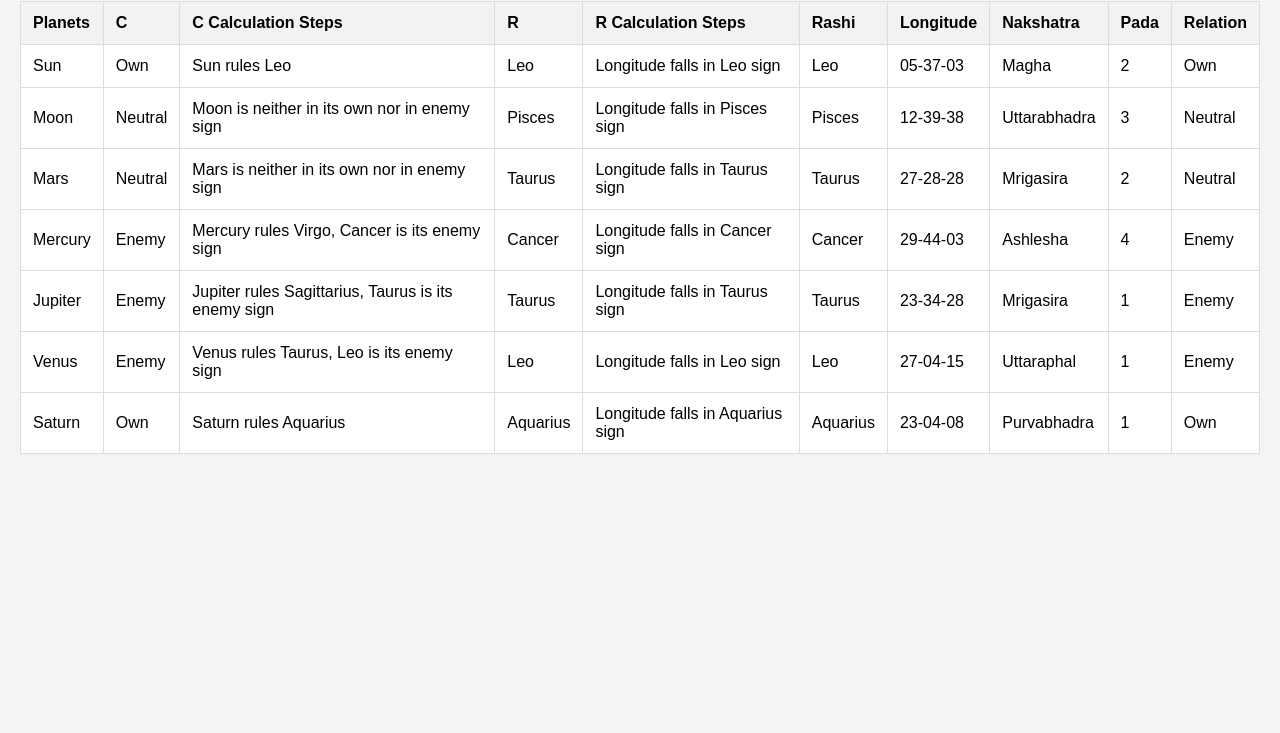
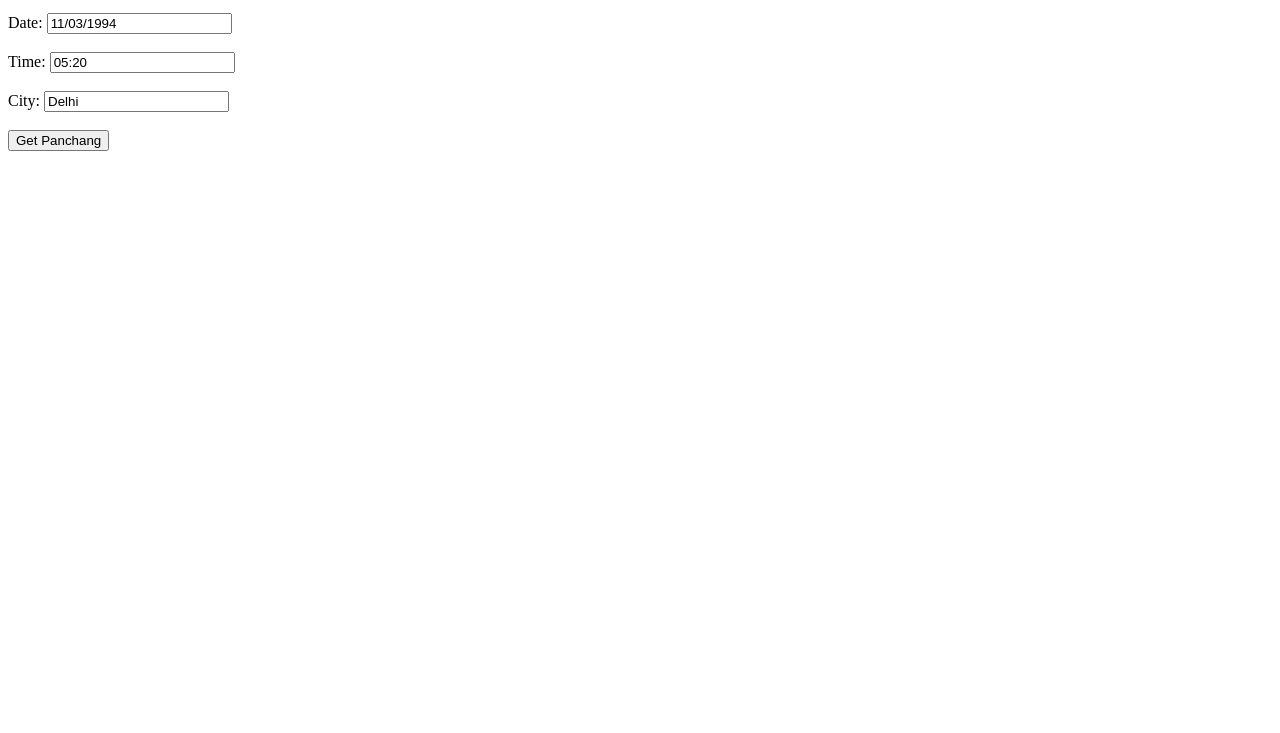
Before and after one commit to AdityaPatel9506/astro, a website: page calculation.html in a window 1280 px wide. Shown: the part 67-800 px from the top of the page. Drawn offline with Linux system fonts and the light colour scheme.

Commit message:
panchang fixed

```diff
--- a/calculation.html
+++ b/calculation.html
@@ -3,136 +3,65 @@
 <head>
     <meta charset="UTF-8">
     <meta name="viewport" content="width=device-width, initial-scale=1.0">
-    <title>Planetary Details</title>
-    <style>
-        body {
-            font-family: Arial, sans-serif;
-            margin: 20px;
-            background-color: #f4f4f4;
-        }
-        table {
-            width: 100%;
-            border-collapse: collapse;
-            margin: 20px 0;
-            background-color: #fff;
-        }
-        th, td {
-            padding: 12px;
-            text-align: left;
-            border: 1px solid #ddd;
-        }
-        th {
-            background-color: #f2f2f2;
-        }
-        caption {
-            font-size: 1.5em;
-            margin: 10px 0;
-        }
-    </style>
+    <title>Panchang Data</title>
 </head>
 <body>
-    <table>
-        <caption>Planetary Details</caption>
-        <thead>
-            <tr>
-                <th>Planets</th>
-                <th>C</th>
-                <th>C Calculation Steps</th>
-                <th>R</th>
-                <th>R Calculation Steps</th>
-                <th>Rashi</th>
-                <th>Longitude</th>
-                <th>Nakshatra</th>
-                <th>Pada</th>
-                <th>Relation</th>
-            </tr>
-        </thead>
-        <tbody>
-            <tr>
-                <td>Sun</td>
-                <td>Own</td>
-                <td>Sun rules Leo</td>
-                <td>Leo</td>
-                <td>Longitude falls in Leo sign</td>
-                <td>Leo</td>
-                <td>05-37-03</td>
-                <td>Magha</td>
-                <td>2</td>
-                <td>Own</td>
-            </tr>
-            <tr>
-                <td>Moon</td>
-                <td>Neutral</td>
-                <td>Moon is neither in its own nor in enemy sign</td>
-                <td>Pisces</td>
-                <td>Longitude falls in Pisces sign</td>
-                <td>Pisces</td>
-                <td>12-39-38</td>
-                <td>Uttarabhadra</td>
-                <td>3</td>
-                <td>Neutral</td>
-            </tr>
-            <tr>
-                <td>Mars</td>
-                <td>Neutral</td>
-                <td>Mars is neither in its own nor in enemy sign</td>
-                <td>Taurus</td>
-                <td>Longitude falls in Taurus sign</td>
-                <td>Taurus</td>
-                <td>27-28-28</td>
-                <td>Mrigasira</td>
-                <td>2</td>
-                <td>Neutral</td>
-            </tr>
-            <tr>
-                <td>Mercury</td>
-                <td>Enemy</td>
-                <td>Mercury rules Virgo, Cancer is its enemy sign</td>
-                <td>Cancer</td>
-                <td>Longitude falls in Cancer sign</td>
-                <td>Cancer</td>
-                <td>29-44-03</td>
-                <td>Ashlesha</td>
-                <td>4</td>
-                <td>Enemy</td>
-            </tr>
-            <tr>
-                <td>Jupiter</td>
-                <td>Enemy</td>
-                <td>Jupiter rules Sagittarius, Taurus is its enemy sign</td>
-                <td>Taurus</td>
-                <td>Longitude falls in Taurus sign</td>
-                <td>Taurus</td>
-                <td>23-34-28</td>
-                <td>Mrigasira</td>
-                <td>1</td>
-                <td>Enemy</td>
-            </tr>
-            <tr>
-                <td>Venus</td>
-                <td>Enemy</td>
-                <td>Venus rules Taurus, Leo is its enemy sign</td>
-                <td>Leo</td>
-                <td>Longitude falls in Leo sign</td>
-                <td>Leo</td>
-                <td>27-04-15</td>
-                <td>Uttaraphal</td>
-                <td>1</td>
-                <td>Enemy</td>
-            </tr>
-            <tr>
-                <td>Saturn</td>
-                <td>Own</td>
-                <td>Saturn rules Aquarius</td>
-                <td>Aquarius</td>
-                <td>Longitude falls in Aquarius sign</td>
-                <td>Aquarius</td>
-                <td>23-04-08</td>
-                <td>Purvabhadra</td>
-                <td>1</td>
-                <td>Own</td>
-            </tr>
-        </tbody>
-    </table>
+    <h1>Panchang Data</h1>
+    <form id="panchangForm">
+        <label for="date">Date:</label>
+        <input type="text" id="date" value="11/03/1994" required><br><br>
+        <label for="time">Time:</label>
+        <input type="text" id="time" value="05:20" required><br><br>
+        <label for="cityName">City:</label>
+        <input type="text" id="cityName" value="Delhi" required><br><br>
+        <button type="submit">Get Panchang</button>
+    </form>
+
+    <div id="result"></div>
+
+    <script>
+        document.getElementById('panchangForm').addEventListener('submit', function(event) {
+            event.preventDefault();
+
+            const date = document.getElementById('date').value;
+            const time = document.getElementById('time').value;
+            const cityName = document.getElementById('cityName').value;
+
+            const url = `http://localhost:5000/panchang/panchang?date=${encodeURIComponent(date)}&time=${encodeURIComponent(time)}&cityName=${encodeURIComponent(cityName)}`;
+
+            fetch(url)
+                .then(response => {
+                    if (!response.ok) {
+                        throw new Error('Network response was not ok');
+                    }
+                    return response.json();
+                })
+                .then(data => {
+                    if (data.status === 200) {
+                        const response = data.response;
+                        let resultHtml = `
+                            <h2>Results for ${cityName} on ${date} at ${time}</h2>
+                            <p><strong>Day:</strong> ${response.day.name}</p>
+                            <p><strong>Tithi:</strong> ${response.tithi.name} (${response.tithi.meaning})</p>
+                            <p><strong>Nakshatra:</strong> ${response.nakshatra.name} (${response.nakshatra.meaning})</p>
+                            <p><strong>Karana:</strong> ${response.karana.name} (${response.karana.special})</p>
+                            <p><strong>Yoga:</strong> ${response.yoga.name} (${response.yoga.meaning})</p>
+                            <p><strong>Rasi:</strong> ${response.rasi.name}</p>
+                            <p><strong>Sunrise:</strong> ${response.advanced_details.sun_rise}</p>
+                            <p><strong>Sunset:</strong> ${response.advanced_details.sun_set}</p>
+                            <p><strong>Moonrise:</strong> ${response.advanced_details.moon_rise}</p>
+                            <p><strong>Moonset:</strong> ${response.advanced_details.moon_set}</p>
+                        `;
+                        document.getElementById('result').innerHTML = resultHtml;
+                    } else {
+                        document.getElementById('result').innerHTML = `<p>Error: Unable to fetch Panchang data.</p>`;
+                    }
+                })
+                .catch(error => {
+                    console.error('Error fetching Panchang data:', error);
+                    document.getElementById('result').innerHTML = `<p>Error: Unable to fetch Panchang data.</p>`;
+                });
+        });
+    </script>
 </body>
 </html>
--- a/config/db.js
+++ b/config/db.js
@@ -8,6 +8,7 @@ const db = mysql.createPool({
     user: process.env.DB_USER,
     password: process.env.DB_PASSWORD,
     database: process.env.DB_NAME,
+    port: 13188, // Specify the port number here
     waitForConnections: true, // Ensure connections are available
     connectionLimit: 10, // Adjust based on your needs
     queueLimit: 0 // No limit on the number of queued connections
--- a/package.json
+++ b/package.json
@@ -10,12 +10,12 @@
   "dependencies": {
     "axios": "^1.7.4",
     "body-parser": "^1.20.2",
+    "cors": "^2.8.5",
     "dotenv": "^16.4.5",
     "express": "^4.19.2",
     "express-validator": "^7.2.0",
     "multer": "^1.4.5-lts.1",
     "mysql2": "^3.11.0"
   },
-  "devDependencies": {},
   "description": ""
 }
```
Also changed, not shown: app.js (+7 -7 lines), controllers/panchangController.js (+8 -9 lines), models/panchangModel.js (+11 -0 lines), 5 other files.
